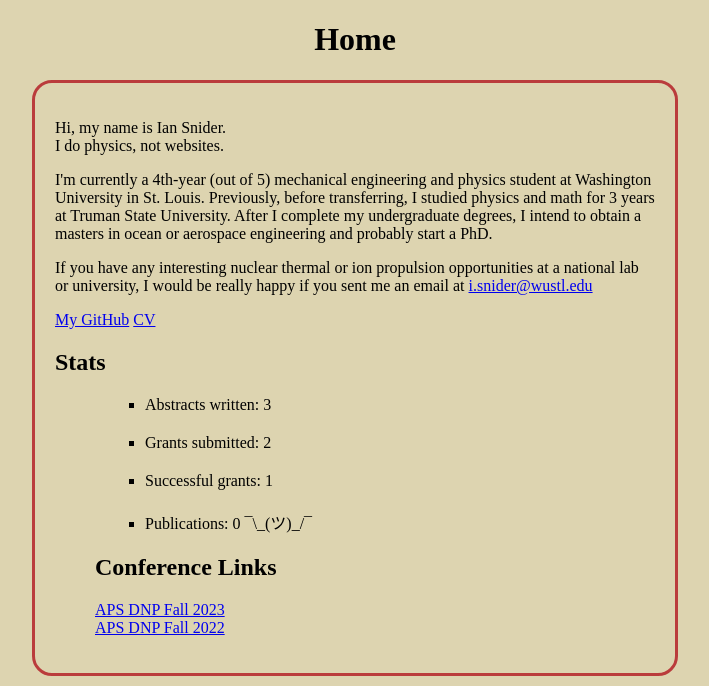
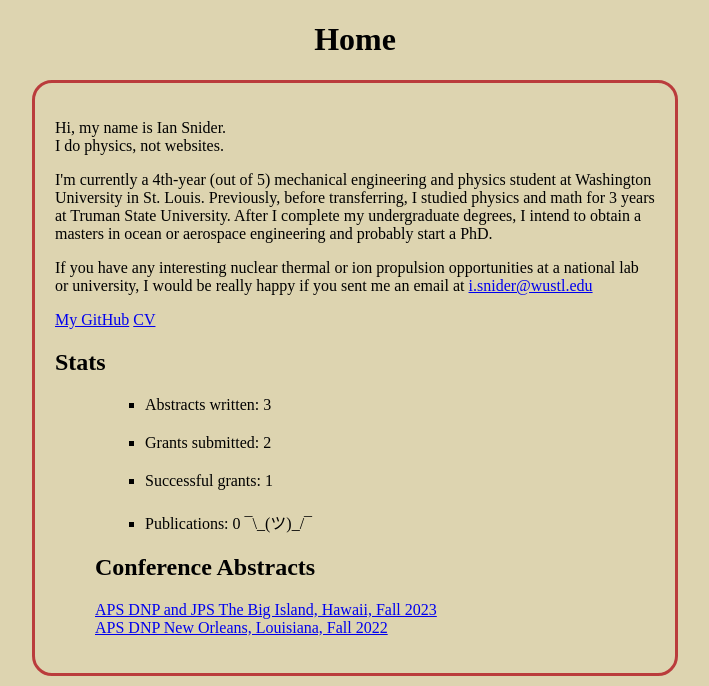
Before and after one commit to iqsnider/website, a plain HTML site: page index.html in a window 1280 px wide. Shown: the top 686 px of the page, without its empty margins (285-994 px from the left). Drawn offline with Linux system fonts and the light colour scheme.

Commit message:
Update index.html

```diff
--- a/index.html
+++ b/index.html
@@ -37,9 +37,9 @@
 
 
 
-        <h2>Conference Links</h2>
-        <a href="https://meetings.aps.org/Meeting/HAW23/Session/DB02.78" target="_blank">APS DNP Fall 2023</a><br>
-        <a href="https://meetings.aps.org/Meeting/DNP22/Session/HA.23" target="_blank">APS DNP Fall 2022</a>
+        <h2>Conference Abstracts</h2>
+        <a href="https://meetings.aps.org/Meeting/HAW23/Session/DB02.78" target="_blank">APS DNP and JPS The Big Island, Hawaii, Fall 2023</a><br>
+        <a href="https://meetings.aps.org/Meeting/DNP22/Session/HA.23" target="_blank">APS DNP New Orleans, Louisiana, Fall 2022</a>
 
 
         <!-- <p>A recent poster:</p>
```
